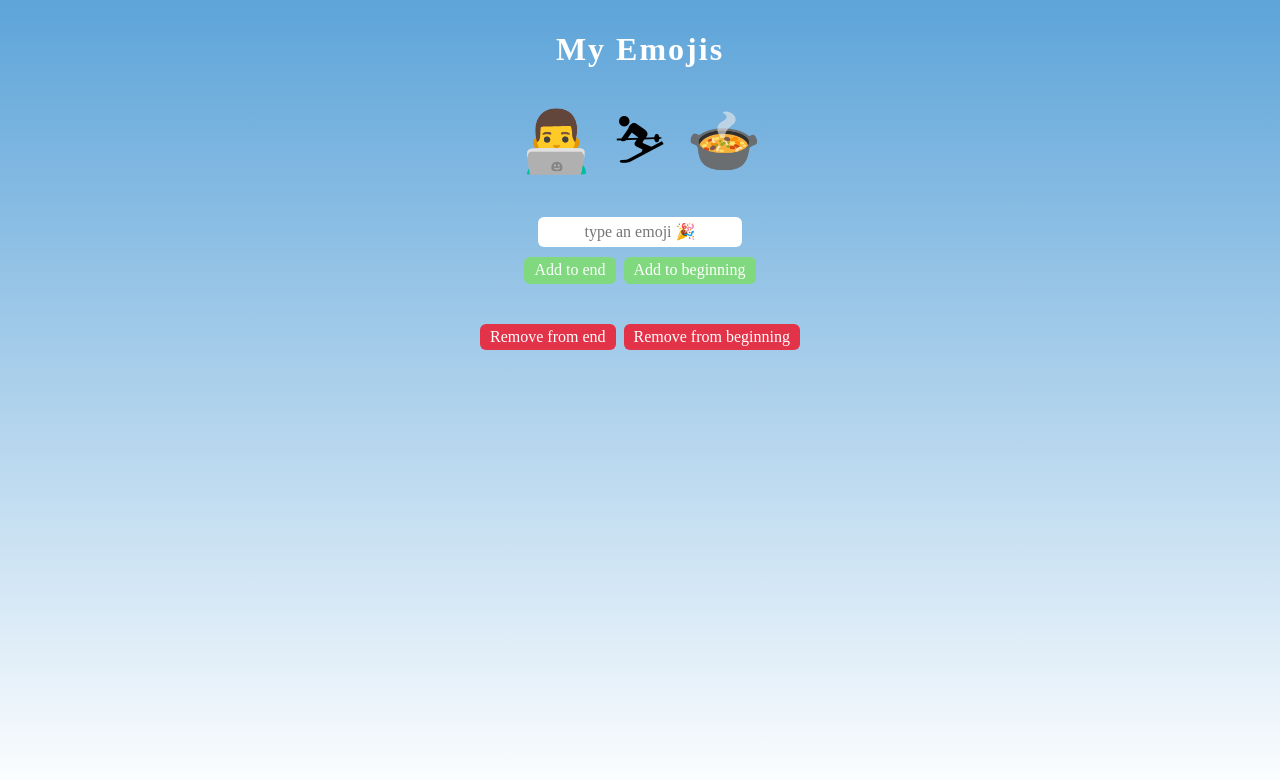
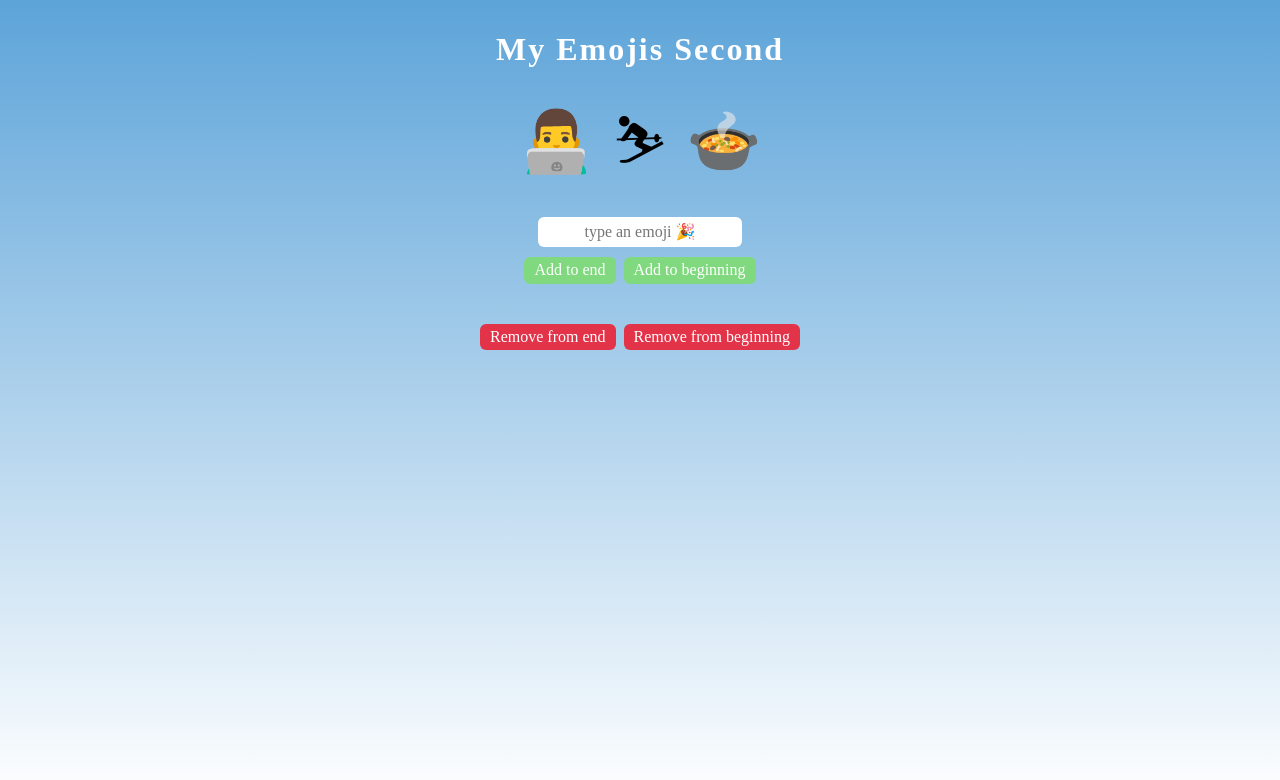
Before and after one commit to Dpanger/my-emoji-app, a plain HTML site: page index.html in a window 1280 px wide. Drawn offline with nearby package versions, Linux system fonts and the light colour scheme; a web font is replaced by a local one.

Commit message:
Added Second

```diff
--- a/index.html
+++ b/index.html
@@ -4,7 +4,7 @@
         <link href="https://fonts.googleapis.com/css2?family=Baloo&display=swap" rel="stylesheet">
     </head>
     <body>
-        <h1>My Emojis</h1>
+        <h1>My Emojis Second</h1>
         <div id="emoji-container"></div>
         <input type="text" id="emoji-input" placeholder="type an emoji 🎉">
         <div class="buttons-wrapper">
```
